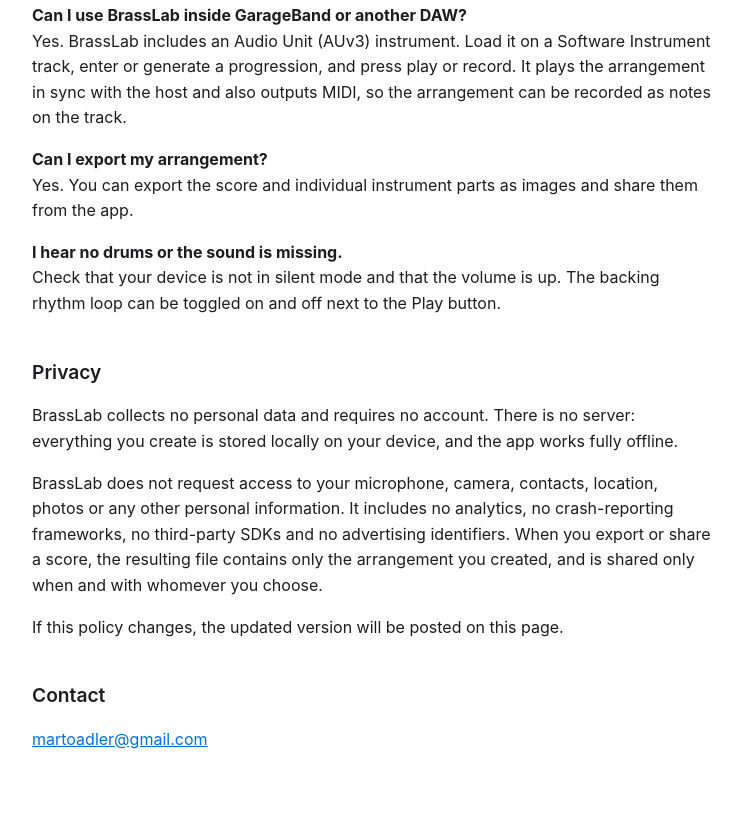
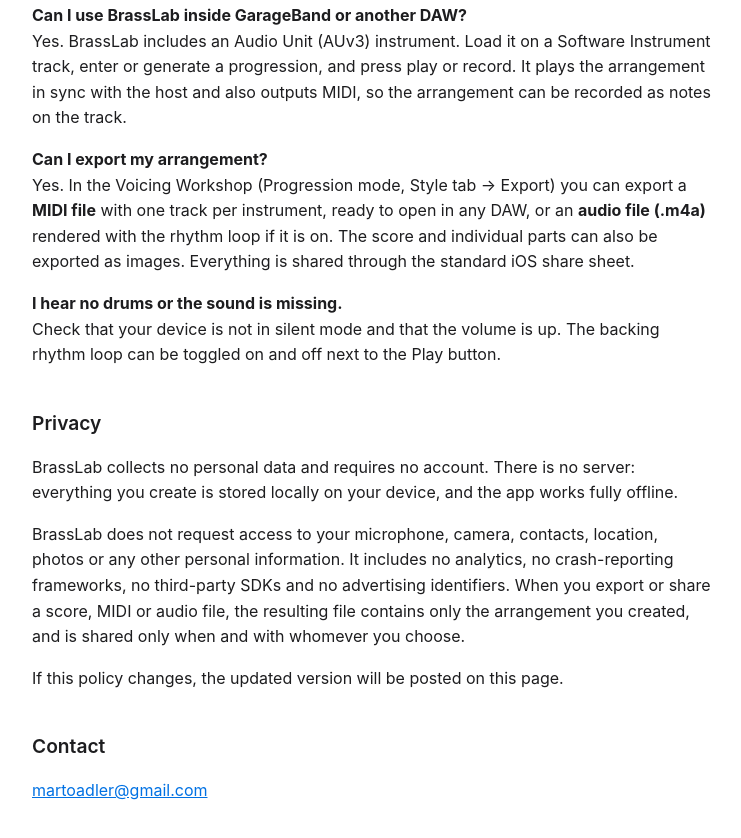
Before and after one commit to martoadler-bit/brasslab-privacy, a plain HTML site: page index.html in a window 1280 px wide. Shown: the part 785-1623 px from the top of the page, without its empty margins (268-1009 px from the left). Before the commit the page ends 1597 px from the top, so only its background shows below. Drawn offline with Linux system fonts and the light colour scheme.

Commit message:
Document MIDI/audio export

```diff
--- a/index.html
+++ b/index.html
@@ -35,14 +35,14 @@
   Yes. BrassLab includes an Audio Unit (AUv3) instrument. Load it on a Software Instrument track, enter or generate a progression, and press play or record. It plays the arrangement in sync with the host and also outputs MIDI, so the arrangement can be recorded as notes on the track.</p>
 
   <p><strong>Can I export my arrangement?</strong><br>
-  Yes. You can export the score and individual instrument parts as images and share them from the app.</p>
+  Yes. In the Voicing Workshop (Progression mode, Style tab → Export) you can export a <strong>MIDI file</strong> with one track per instrument, ready to open in any DAW, or an <strong>audio file (.m4a)</strong> rendered with the rhythm loop if it is on. The score and individual parts can also be exported as images. Everything is shared through the standard iOS share sheet.</p>
 
   <p><strong>I hear no drums or the sound is missing.</strong><br>
   Check that your device is not in silent mode and that the volume is up. The backing rhythm loop can be toggled on and off next to the Play button.</p>
 
   <h2>Privacy</h2>
   <p>BrassLab collects no personal data and requires no account. There is no server: everything you create is stored locally on your device, and the app works fully offline.</p>
-  <p>BrassLab does not request access to your microphone, camera, contacts, location, photos or any other personal information. It includes no analytics, no crash-reporting frameworks, no third-party SDKs and no advertising identifiers. When you export or share a score, the resulting file contains only the arrangement you created, and is shared only when and with whomever you choose.</p>
+  <p>BrassLab does not request access to your microphone, camera, contacts, location, photos or any other personal information. It includes no analytics, no crash-reporting frameworks, no third-party SDKs and no advertising identifiers. When you export or share a score, MIDI or audio file, the resulting file contains only the arrangement you created, and is shared only when and with whomever you choose.</p>
   <p>If this policy changes, the updated version will be posted on this page.</p>
 
   <h2>Contact</h2>
```
